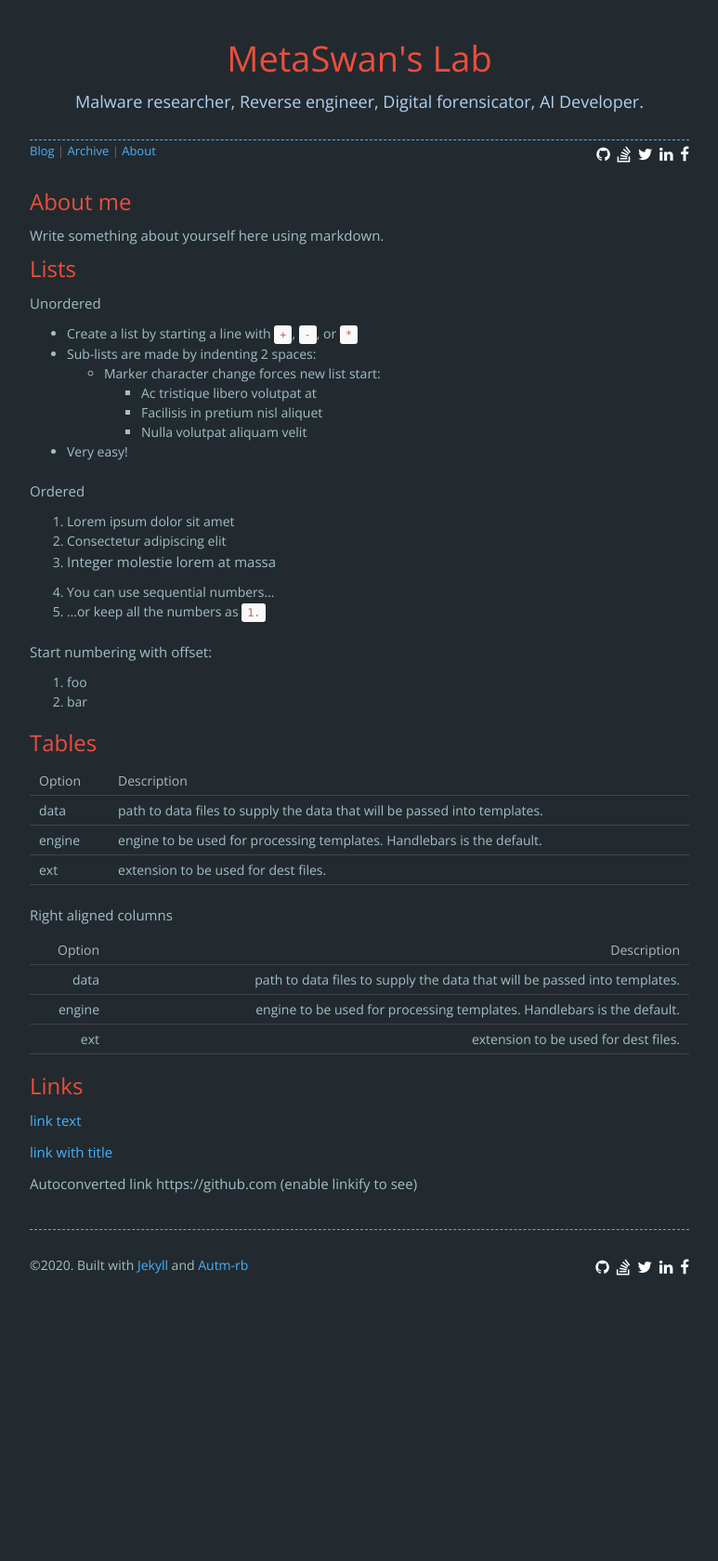
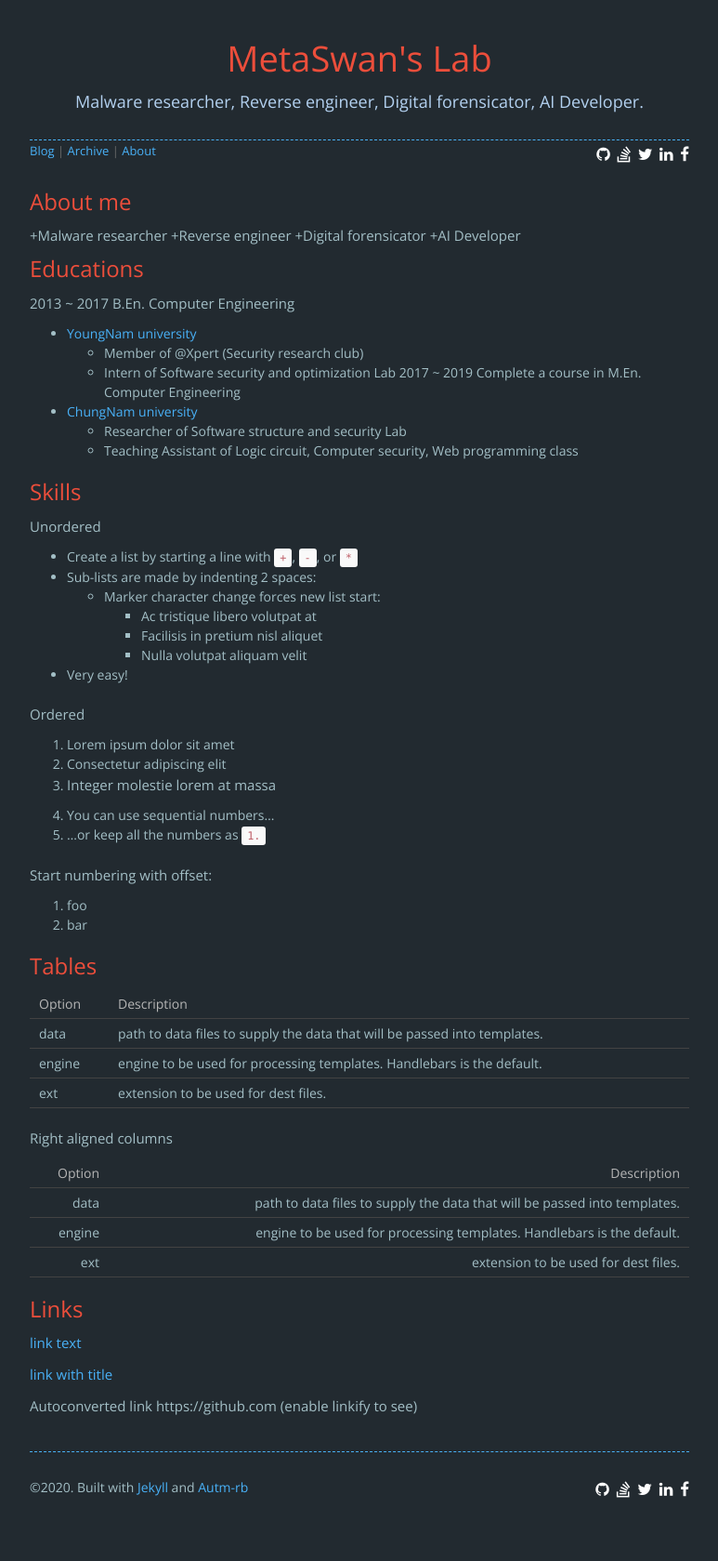
Before and after one commit to MetaSwan/metaswan.github.io, a Jekyll site: the page built from about.html, in a window 1280 px wide. Shown: the whole page at 93% size, without its empty margins (253-1026 px from the left). Built offline with Jekyll 4.4.1, drawn with Linux system fonts in a browser that asks for light colours; nearby versions of some CDN libraries; comment, search, counter and statistics services are not loaded; before the commit the page ends 1440 px from its top, so only the background shows below that.

Commit message:
Update about.yml

```diff
--- a/_data/about.yml
+++ b/_data/about.yml
@@ -1,8 +1,23 @@
 text: |
 
-  Write something about yourself here using markdown.
 
-  ## Lists
+  +Malware researcher
+  +Reverse engineer
+  +Digital forensicator
+  +AI Developer
+
+  ## Educations
+
+  2013 ~ 2017 B.En. Computer Engineering
+    - [YoungNam university](yu.ac.kr)
+      + Member of @Xpert (Security research club)
+      + Intern of Software security and optimization Lab
+  2017 ~ 2019 Complete a course in M.En. Computer Engineering
+    - [ChungNam university](cnu.ac.kr)
+      + Researcher of Software structure and security Lab
+      + Teaching Assistant of Logic circuit, Computer security, Web programming class
+
+  ## Skills
 
   Unordered
 
```
